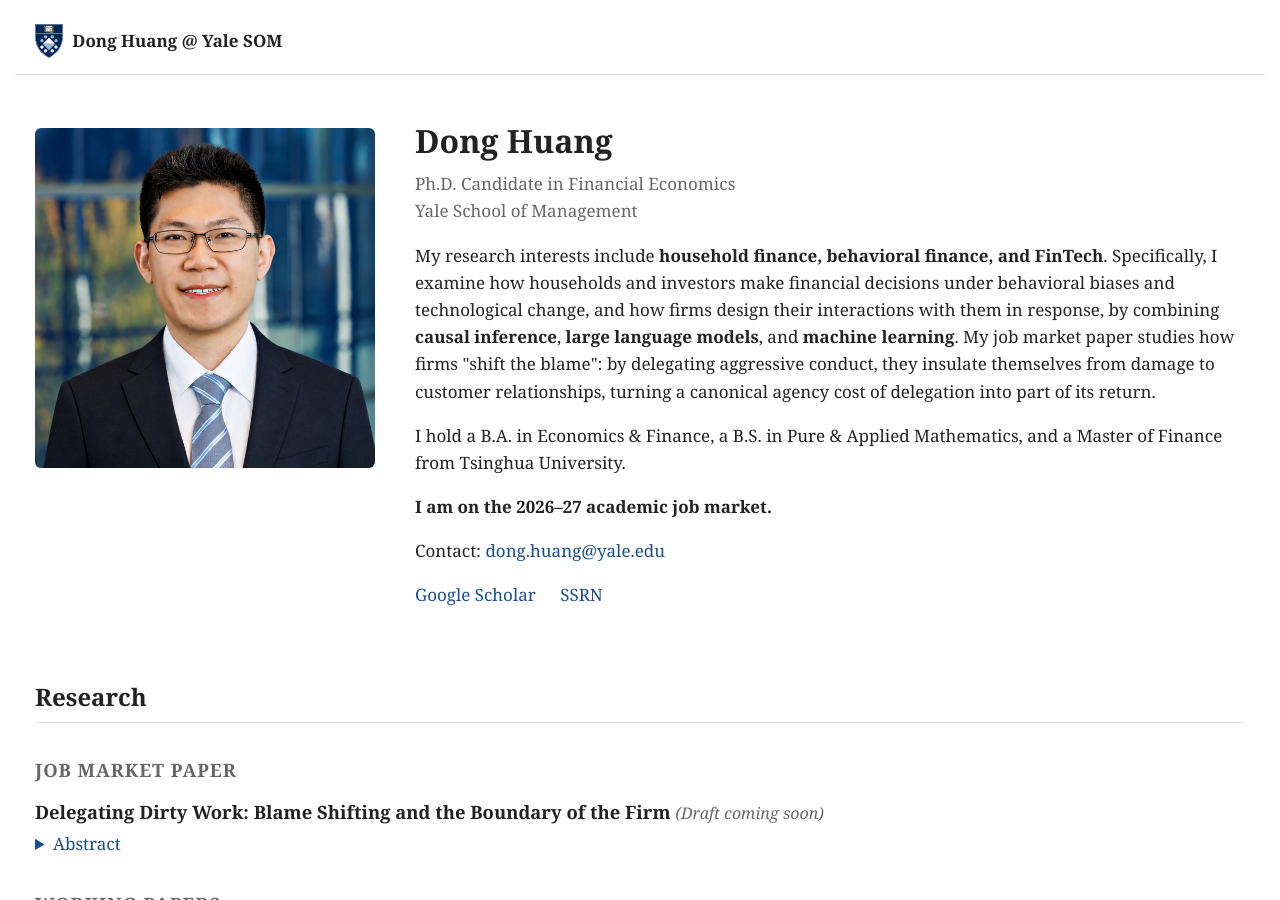
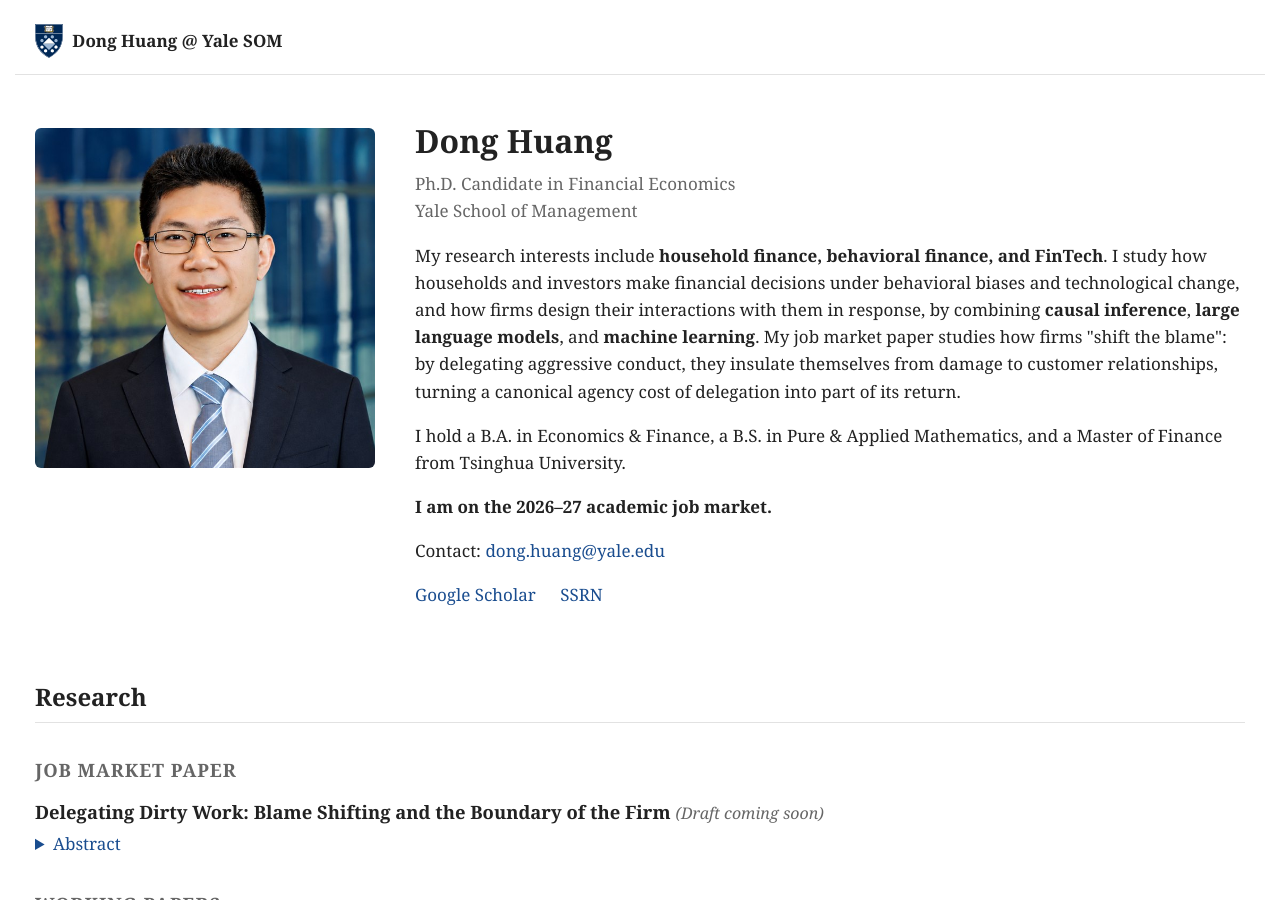
Before and after one commit to huangdong95/huangdong95.github.io, a Jekyll site: the page built from index.html, in a window 1280 px wide and 900 px high. Built offline with Jekyll 4.4.1, drawn with Linux system fonts in a browser that asks for light colours.

Commit message:
Bio: 'I study...'
Co-Authored-By: Claude Opus 5 (1M context) <noreply@anthropic.com>

```diff
--- a/index.html
+++ b/index.html
@@ -8,7 +8,7 @@ layout: default
     <p class="role">{{ site.author.title }}<br>{{ site.author.affiliation }}</p>
     <p>
       My research interests include <strong>household finance, behavioral finance, and
-      FinTech</strong>. Specifically, I examine how households and investors make financial
+      FinTech</strong>. I study how households and investors make financial
       decisions under behavioral biases and technological change, and how firms design
       their interactions with them in response, by combining
       <strong>causal inference</strong>, <strong>large language models</strong>, and
```
